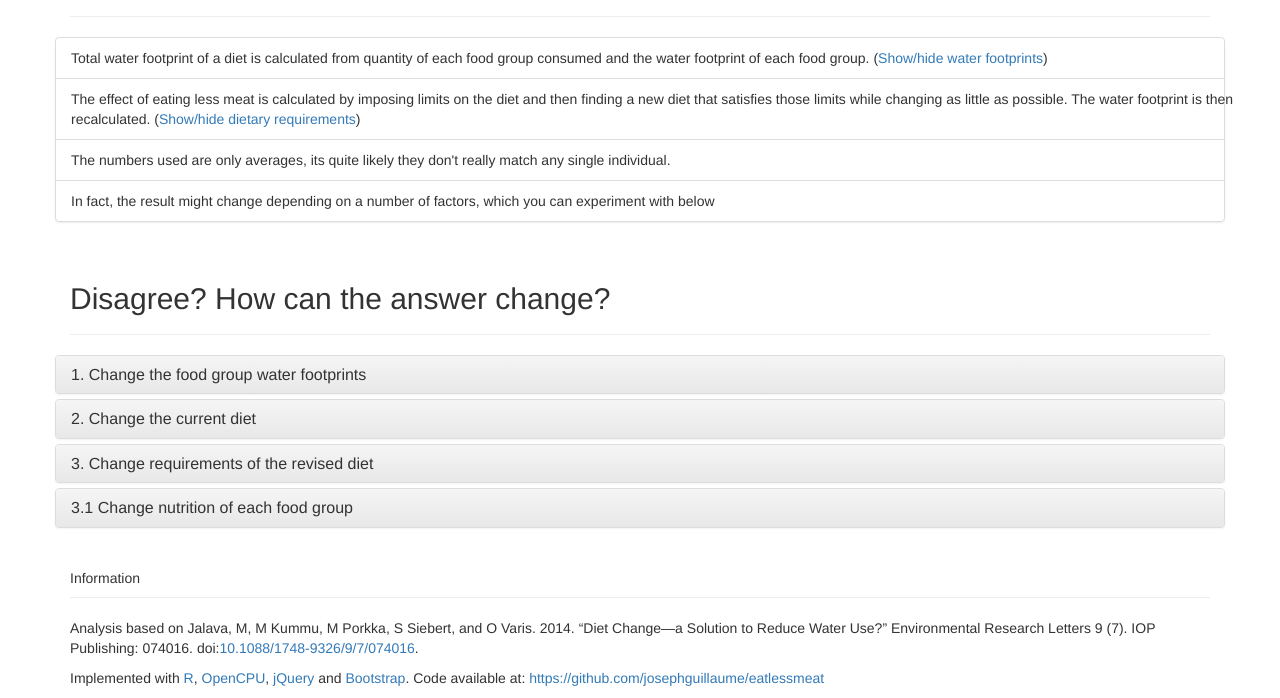
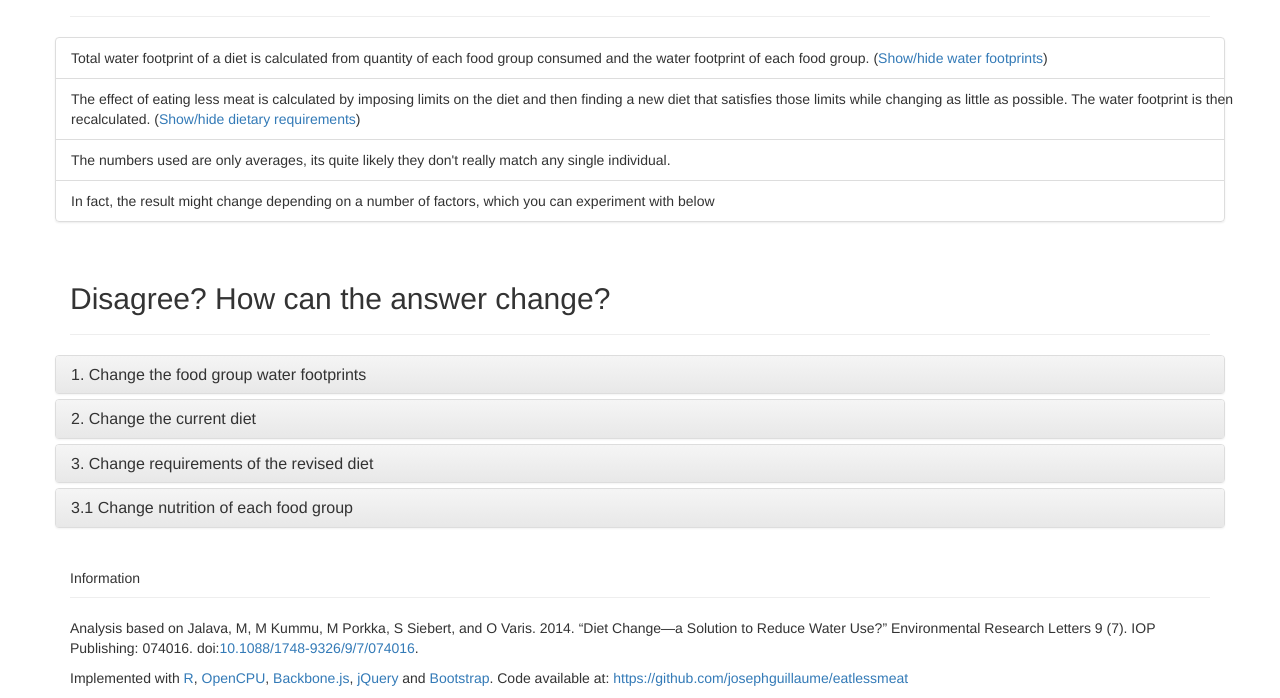
Before and after one commit to josephguillaume/eatlessmeat, a plain HTML site: page inst/www/index.html in a window 1280 px wide. Shown: the part 671-1369 px from the top of the page. Drawn offline with nearby package versions, Linux system fonts and the light colour scheme; a script that the page names is missing.

Commit message:
Acknowledge Backbone

```diff
--- a/inst/www/index.html
+++ b/inst/www/index.html
@@ -289,7 +289,7 @@
 	</p>
 
 	<p>
-	Implemented with <a href="http://cran.r-project.org/">R</a>, <a href="http://opencpu.org">OpenCPU</a>, <a href="http://jquery.com/">jQuery</a> and <a href="http://getbootstrap.com/">Bootstrap</a>.
+	Implemented with <a href="http://cran.r-project.org/">R</a>, <a href="http://opencpu.org">OpenCPU</a>, <a href='http://backbonejs.org/'>Backbone.js</a>, <a href="http://jquery.com/">jQuery</a> and <a href="http://getbootstrap.com/">Bootstrap</a>.
 	Code available at: <a href="https://github.com/josephguillaume/eatlessmeat">https://github.com/josephguillaume/eatlessmeat</a>
 	</p>
 
```
